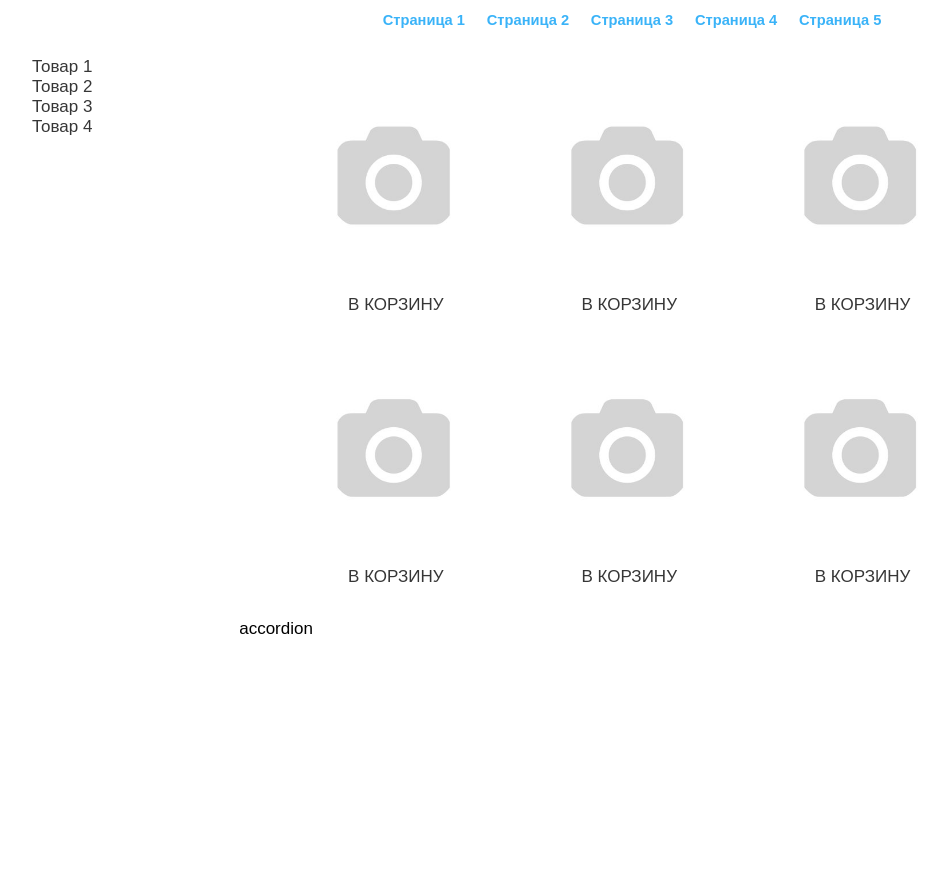
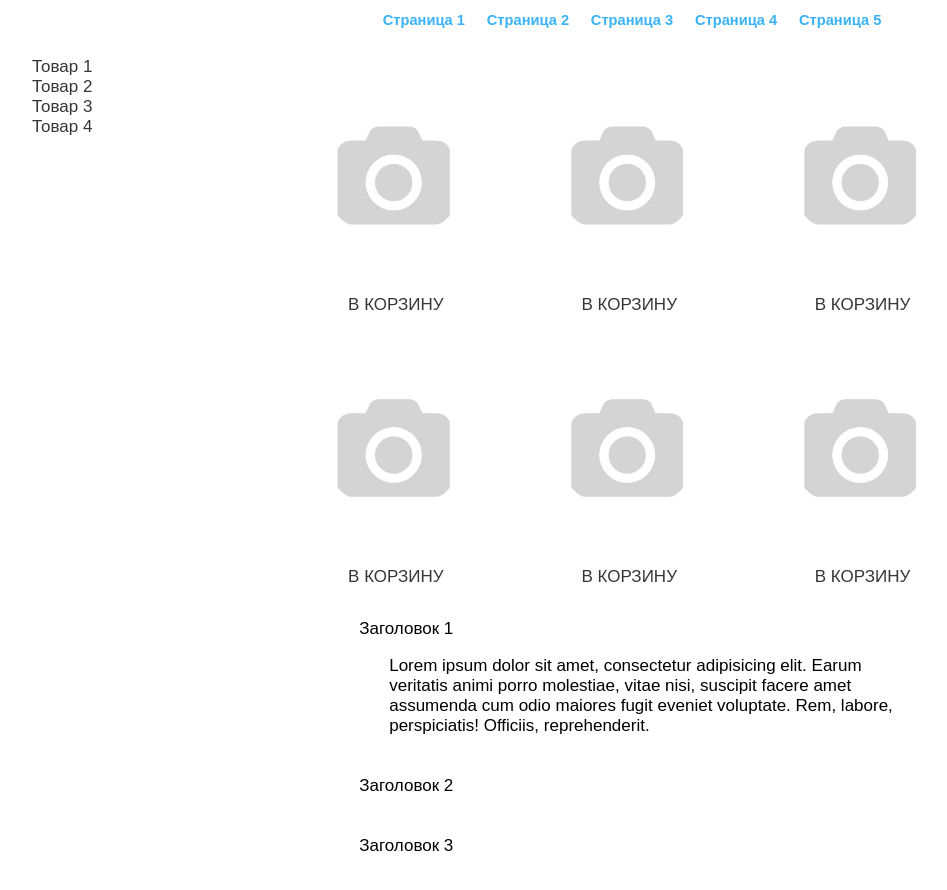
Before and after one commit to WEB-WORKER/FRAMEWORK, a website: page app/index.html in a window 1280 px wide. Shown: the whole page, without its empty margins (8-955 px from the left). Before the commit the page ends 800 px from the top, so only its background shows below. Drawn offline with nearby package versions, Linux system fonts and the light colour scheme.

Commit message:
add accordion

```diff
--- a/app/bundle.css
+++ b/app/bundle.css
@@ -196,10 +196,6 @@ body {
   width: 80%;
 }
 
-.sections_wrapper {
-  display: flex!;
-}
-
 .section1_ul {
   display: flex;
   flex-wrap: wrap;
@@ -224,6 +220,45 @@ body {
 
 .section1_item_button {
   text-align: center;
+}
+
+.accordion {
+  min-height: 825px;
+  background-size: cover;
+}
+
+.accordion__back {
+  padding: 90px 0 90px 0;
+}
+
+.accordion__desc-head {
+  margin-bottom: 80px;
+}
+
+.accordion__desc-title {
+  text-align: center;
+}
+
+.accordion__desc-wrap {
+  margin-left: 80px;
+}
+
+.accordion__desc-item {
+  list-style-type: none;
+  margin-bottom: 40px;
+  cursor: pointer;
+}
+
+.accordion__desc-minhead {
+  text-decoration: none;
+  position: relative;
+}
+
+.accordion__description {
+  display: none;
+  margin-left: 30px;
+  max-width: 530px;
+  /*Чтобы секции не съезжали и содержимое тега не вылезало */
 }
 /*! normalize.css v3.0.3 | MIT License | github.com/necolas/normalize.css */
 
--- a/app/index.html
+++ b/app/index.html
@@ -109,8 +109,29 @@
 								</li>
 							</ul>
 						</div>
-						<div class="section2 accordion">
-							accordion
+						<div class="section2">
+							<div class="accordion">
+								<ul class="accordion__desc-wrap">
+									<li class="accordion__desc-item parent_active">
+										<div class="accordion__desc-minhead active">Заголовок 1</div>
+										<div class="accordion__description">
+											<p>Lorem ipsum dolor sit amet, consectetur adipisicing elit. Earum veritatis animi porro molestiae, vitae nisi, suscipit facere amet assumenda cum odio maiores fugit eveniet voluptate. Rem, labore, perspiciatis! Officiis, reprehenderit.</p>
+										</div>
+									</li>
+									<li class="accordion__desc-item">
+										<div class="accordion__desc-minhead">Заголовок 2</div>
+										<div class="accordion__description">
+											<p>Lorem ipsum dolor sit amet, consectetur adipisicing elit. Earum veritatis animi porro molestiae, vitae nisi, suscipit facere amet assumenda cum odio maiores fugit eveniet voluptate. Rem, labore, perspiciatis! Officiis, reprehenderit.</p>
+										</div>
+									</li>
+									<li class="accordion__desc-item">
+										<div class="accordion__desc-minhead">Заголовок 3</div>
+										<div class="accordion__description">
+											<p>Lorem ipsum dolor sit amet, consectetur adipisicing elit. Earum veritatis animi porro molestiae, vitae nisi, suscipit facere amet assumenda cum odio maiores fugit eveniet voluptate. Rem, labore, perspiciatis! Officiis, reprehenderit.</p>
+										</div>
+									</li>
+								</ul>
+							</div>
 						</div>
 				</div>
 						</div>
--- a/app/js/main.js
+++ b/app/js/main.js
@@ -21,7 +21,26 @@ $(document).ready(function(){
         		}
     		});
 		});
+        //accordion
+        $('.accordion__desc-minhead.active').next().show();
+		$('.accordion__desc-minhead').click(function () {
+		var
+			minhead = $('.accordion__desc-minhead'),
+			desc = $('.accordion__desc-minhead').next();
 
+		if ($(this).hasClass('active')) {
+			$(this).removeClass('active');
+			$(this).parent().removeClass('parent_active');
+			desc.slideUp();
+		}
+		else {
+			minhead.removeClass('active');
+			minhead.parent().removeClass('parent_active');
+			desc.slideUp();
+			$(this).addClass('active').next().slideDown();
+			$(this).parent().addClass('parent_active');
+		}
+		});
 
 
 
--- a/app/less/main.less
+++ b/app/less/main.less
@@ -113,7 +113,7 @@ html, body {
 	width: 80%;
 }
 .sections_wrapper{
-	display: flex!;
+	// display: flex!;
 }
 .section1_ul{
 	display: flex;
@@ -134,3 +134,44 @@ html, body {
 .section1_item_button{
 	text-align: center;
 }
+//accordion
+.section2{
+
+}
+.accordion{
+   min-height: 825px;
+   background-size: cover;
+}
+.accordion__back{
+    padding: 90px 0 90px 0;
+}
+.accordion__desc-head{
+    margin-bottom: 80px;
+}
+.accordion__desc-title{
+      text-align: center;
+ }
+.accordion__desc-wrap{
+   margin-left:80px;
+}
+.accordion__desc-item{
+     list-style-type: none;
+     margin-bottom: 40px;
+     cursor: pointer;
+}
+.parent_active{
+
+}
+.accordion__desc-minhead.active{
+
+}
+.accordion__desc-minhead{
+  text-decoration: none;
+  position: relative;
+  }
+
+.accordion__description{
+    display: none;
+    margin-left: 30px;
+    max-width: 530px; /*Чтобы секции не съезжали и содержимое тега не вылезало */
+}
```
Also changed, not shown: gulpfile.js (+9 -9 lines), package.json (added, +29 -0 lines), app/css/main.css.
